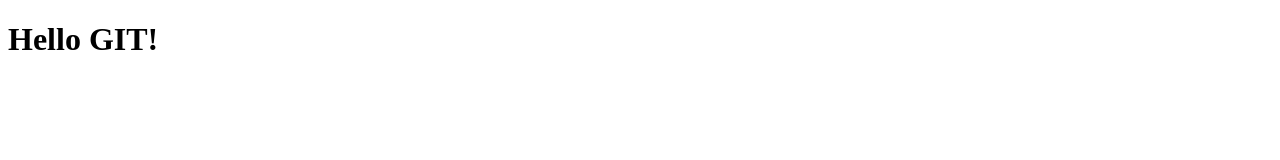
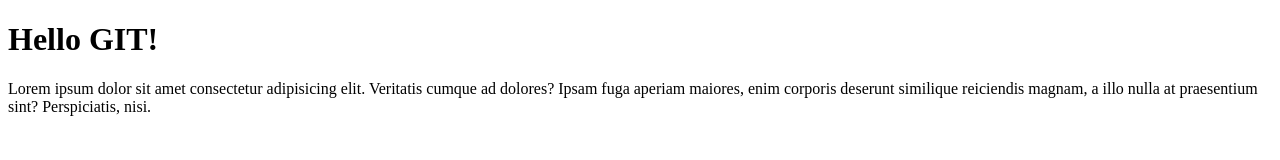
Before and after one commit to MonikaStrug8/git-course-4, a plain HTML site: page index.html in a window 1280 px wide. Drawn offline with Linux system fonts and the light colour scheme.

Commit message:
added paragraph into index.html

```diff
--- a/index.html
+++ b/index.html
@@ -7,5 +7,6 @@
 </head>
 <body>
     <h1>Hello GIT!</h1>
+    <p>Lorem ipsum dolor sit amet consectetur adipisicing elit. Veritatis cumque ad dolores? Ipsam fuga aperiam maiores, enim corporis deserunt similique reiciendis magnam, a illo nulla at praesentium sint? Perspiciatis, nisi.</p>
 </body>
 </html>
```
